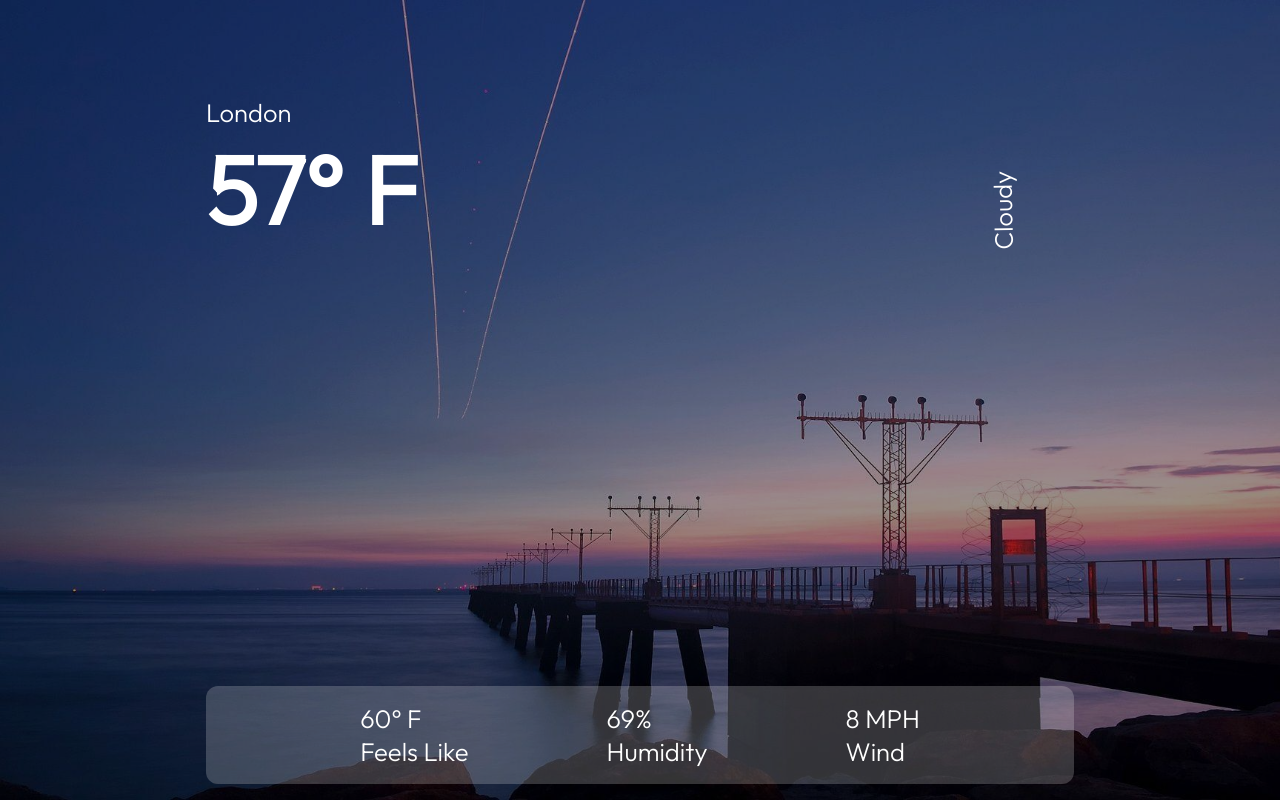
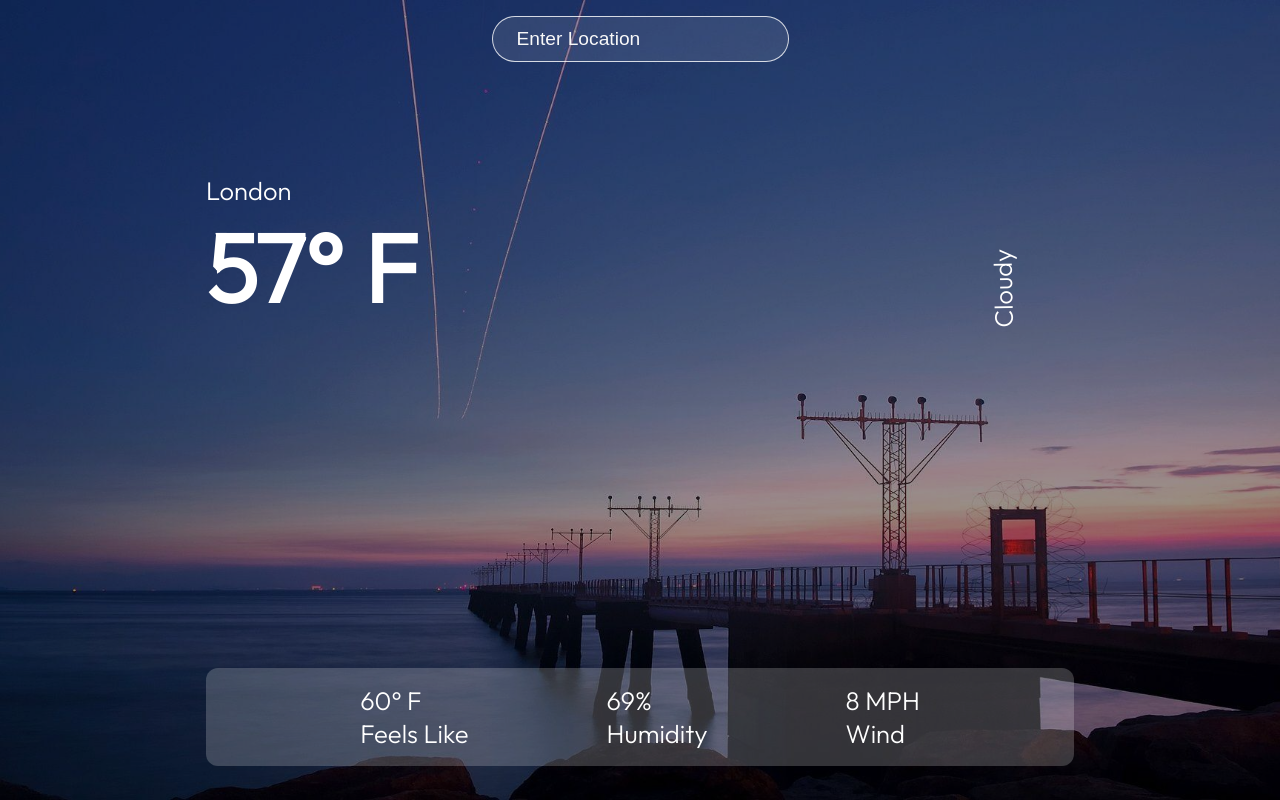
Before and after one commit to tapadar13/react-weather-app, a React (Create React App) app: page / in a window 1280 px wide. Built offline with nearby package versions, Linux system fonts and the light colour scheme.

Commit message:
implemented search functionality

```diff
--- a/src/App.js
+++ b/src/App.js
@@ -2,8 +2,32 @@ import { useState } from "react";
 import axios from "axios";
 
 function App() {
+  const [data, setData] = useState({});
+  const [location, setLocation] = useState("");
+
+  const url = `https://api.openweathermap.org/data/2.5/weather?q=${location}&appid=89d301dd2f06e313f7aab818db5c995c`;
+
+  const searchLocation = (e) => {
+    if (e.key === "Enter") {
+      axios.get(url).then((response) => {
+        setData(response.data);
+        console.log(response.data);
+      });
+      setLocation("");
+    }
+  };
+
   return (
     <div className="App">
+      <div className="search-box">
+        <input
+          type="text"
+          placeholder="Enter Location"
+          value={location}
+          onChange={(e) => setLocation(e.target.value)}
+          onKeyDown={searchLocation}
+        />
+      </div>
       <div className="container">
         <div className="top">
           <div className="location">
--- a/src/index.css
+++ b/src/index.css
@@ -1,4 +1,4 @@
-@import url('https://fonts.googleapis.com/css2?family=Outfit:wght@300&display=swap');
+@import url("https://fonts.googleapis.com/css2?family=Outfit:wght@300&display=swap");
 
 * {
   box-sizing: border-box;
@@ -8,9 +8,8 @@
 
 body {
   margin: 0;
-  font-family: 'Outfit', 'Segoe UI', 'Roboto', 'Oxygen',
-    'Ubuntu', 'Cantarell', 'Fira Sans', 'Droid Sans', 'Helvetica Neue',
-    sans-serif;
+  font-family: "Outfit", "Segoe UI", "Roboto", "Oxygen", "Ubuntu", "Cantarell",
+    "Fira Sans", "Droid Sans", "Helvetica Neue", sans-serif;
   -webkit-font-smoothing: antialiased;
   -moz-osx-font-smoothing: grayscale;
 }
@@ -42,9 +41,27 @@ h1 {
   z-index: -1;
 }
 
+.App .search-box {
+  text-align: center;
+  padding: 1rem;
+}
+
+.App input {
+  padding: .7rem 1.5rem;
+  font-size: 1.2rem;
+  border-radius: 25px;
+  border: 1px solid rgba(255, 255, 255, 0.8);
+  background: rgba(255, 255, 255, 0.1);
+  color: #f8f8f8;
+}
+
+::placeholder {
+  color: #f8f8f8;
+}
+
 .container {
   max-width: 900px;
-  height: 90vh;
+  height: 78vh;
   margin: auto;
   padding: 0 1rem;
   position: relative;
@@ -73,6 +90,6 @@ h1 {
   width: 100%;
   margin: 1rem auto;
   padding: 1rem;
-  border-radius:12px;
+  border-radius: 12px;
   background-color: rgba(255, 255, 255, 0.2);
 }
```
